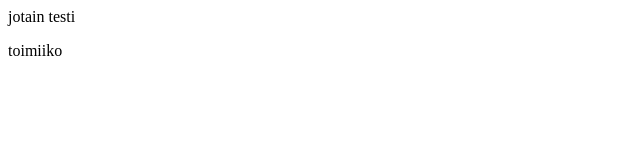
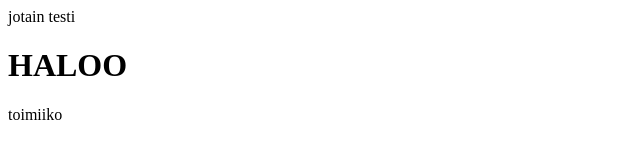
Before and after one commit to meanarhi/cv-card, a plain HTML site: page index.html in a window 1280 px wide. Shown: the whole page, without its empty margins (0-640 px from the left). Drawn offline with Linux system fonts and the light colour scheme.

Commit message:
Update index.html

```diff
--- a/index.html
+++ b/index.html
@@ -1,4 +1,7 @@
 jotain testi
+<h1>
+    HALOO
+</h1>
 <p>
     toimiiko
 </p>
```
